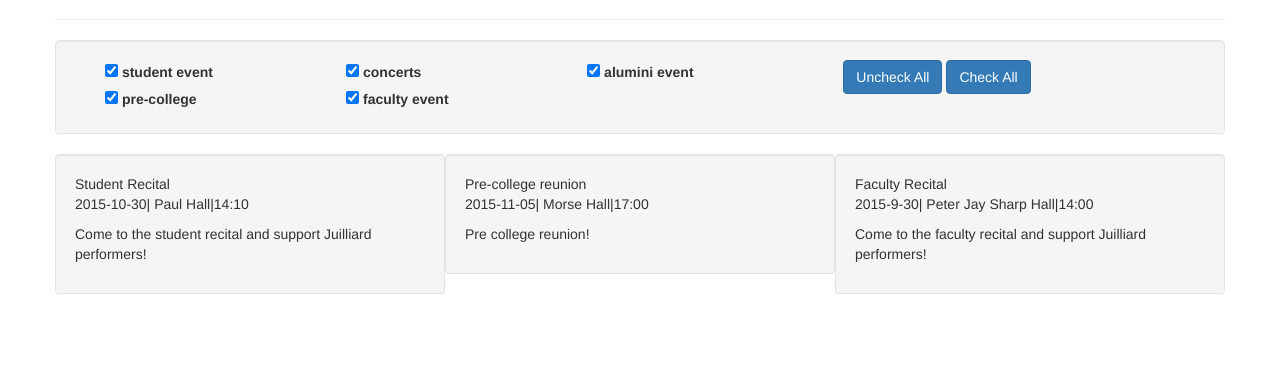
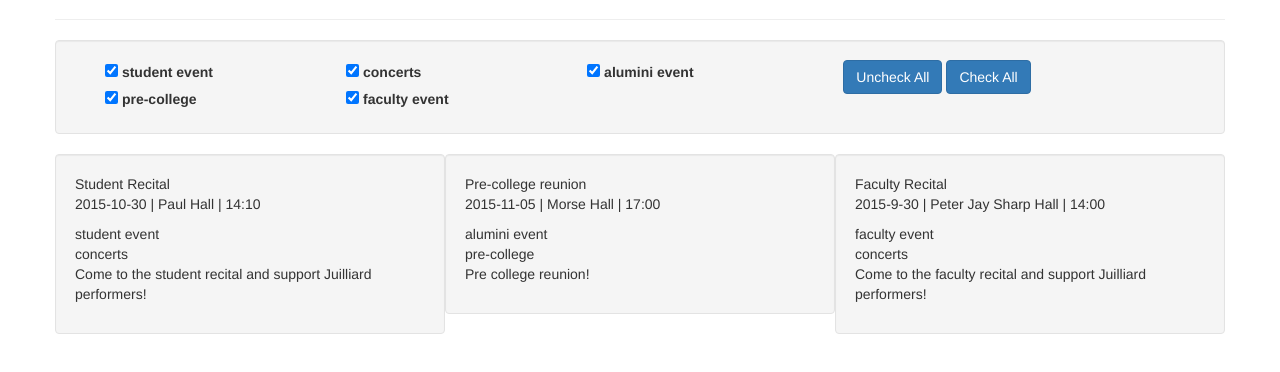
Before and after one commit to prid/juilliardOSA, a plain HTML site: page index.html in a window 1280 px wide. Shown: the part 88-460 px from the top of the page. Drawn offline with nearby package versions, Linux system fonts and the light colour scheme.

Commit message:
Update index.html

```diff
--- a/index.html
+++ b/index.html
@@ -28,7 +28,8 @@
  <div class="row">
     <div class="well col-md-4" ng-repeat="event in events | filter: filterByCategory">
       <span>{{event.name}}</span>
-      <p>{{event.date}}| {{event.location}}|{{event.time}}</p>
+      <p>{{event.date}} | {{event.location}} | {{event.time}}</p>
+      <div ng-repeat="cat in event.categories">{{cat}}</div>
       <p>{{event.description}}</p>
     </div>
   </div>
```
